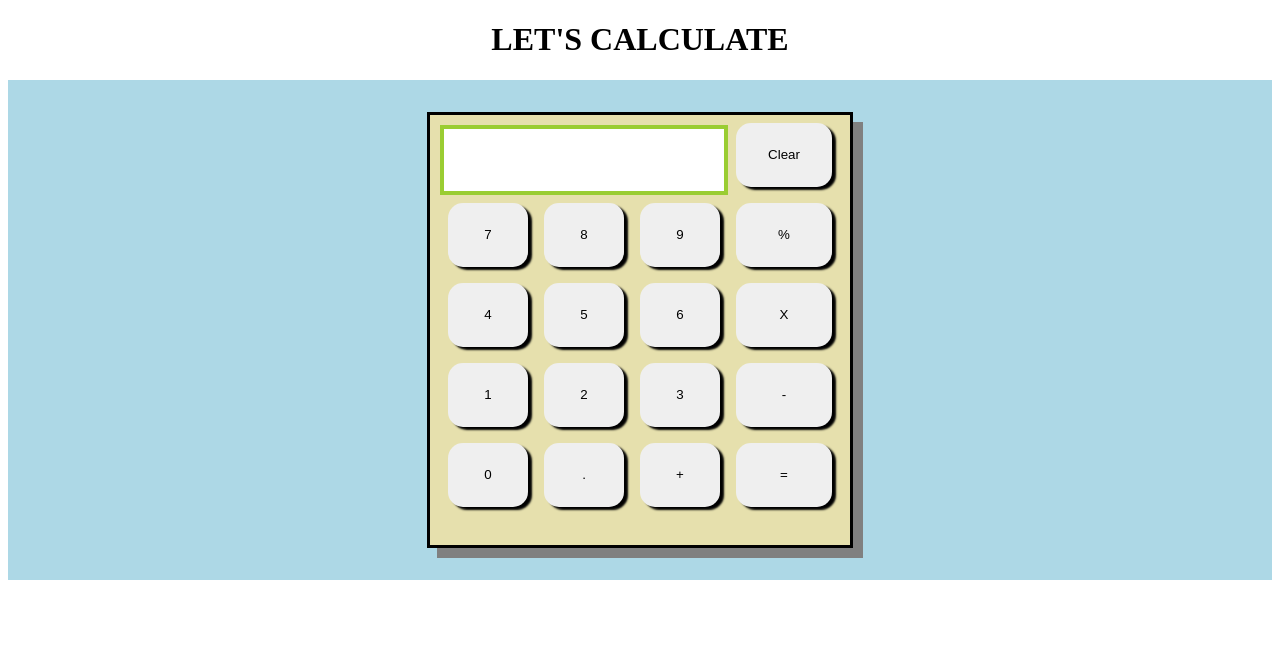
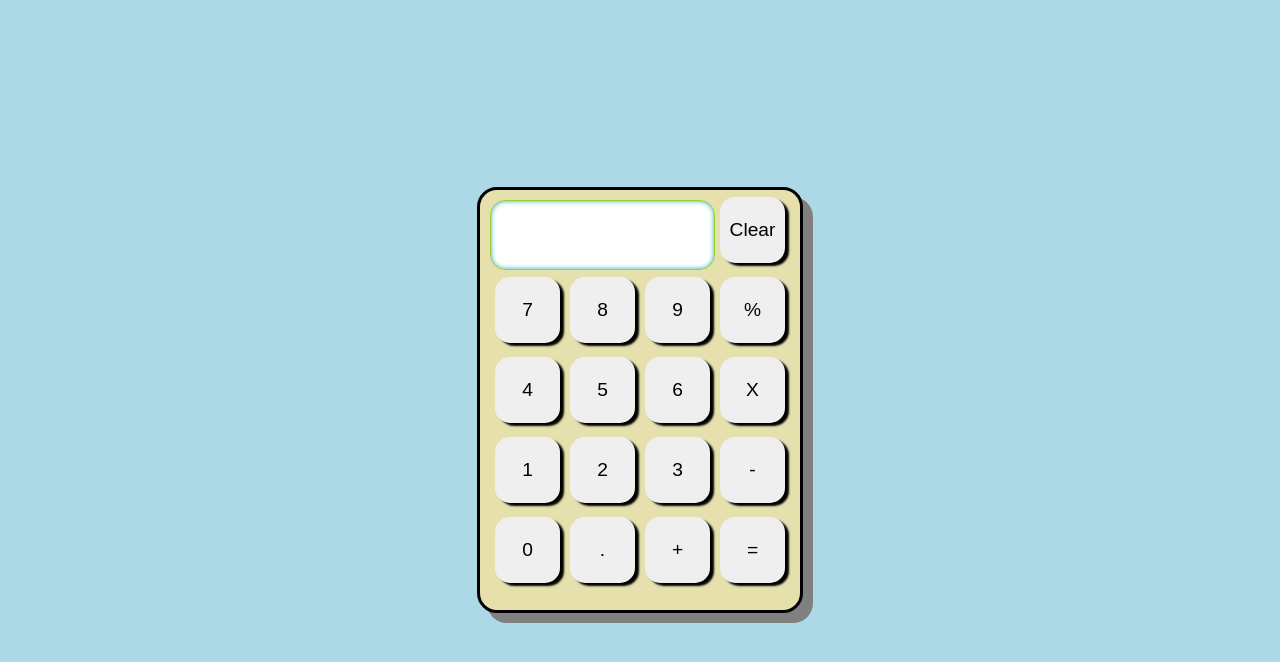
Before and after one commit to Anna-M-Thomas/calculator, a plain HTML site: page index.html in a window 1280 px wide. Both pictures are taken after a click on the button "Clear". Drawn offline with Linux system fonts and the light colour scheme.

Commit message:
Finished

```diff
--- a/calculator.js
+++ b/calculator.js
@@ -28,8 +28,13 @@ const keyboard = {
 	"period": ".",
 }
 
-calculator.addEventListener("click", function(e){
+calculator.addEventListener("click", calculate);
+
+function calculate(){
 		if(event.target.className == "number"&&!operation){
+			if (event.target.id == "period"&&number1.includes(".")){
+				return;
+			}
 		number1 += keyboard[event.target.id].toString();
 		display.textContent = number1;
 		}
@@ -39,34 +44,30 @@ calculator.addEventListener("click", function(e){
 		}
 
 		if(number1&&operation&&event.target.className == "number"){
+			if (event.target.id == "period"&&number2.includes(".")){
+				return;
+			}
 		number2 += keyboard[event.target.id].toString();
 		display.textContent = number1 + " " + operation + " " + number2;
 		}
 
-		if(event.target.id== "equal"&&number1&&number2&&operation){
+		if((event.target.id== "equal"||event.target.className == "operator")&&number1&&number2&&operation){
 			number1 = parseFloat(number1);
 			number2 = parseFloat(number2);
 			let answer = operate(operation, number1, number2);
 			display.textContent = answer.toFixed(2);
 			clear();
-			number1 = answer;
-		}
-
-		if(event.target.className == "operator"&&number1&&number2&&operation){
-			number1 = parseFloat(number1);
-			number2 = parseFloat(number2);
-			let answer = operate(operation, number1, number2);
-			display.textContent = answer.toFixed(2);
-			clear();
-			number1 = answer;
-			operation = keyboard[event.target.id];
+			number1 = answer.toString();
+				if(event.target.className == "operator"){
+					operation = keyboard[event.target.id];
+				}
 		}
 
 		if(event.target.id=="clear"){
 			clear();
 			display.textContent = "";
 		}
-});
+}
 
 function clear(){
 	number1 = "";
--- a/index.html
+++ b/index.html
@@ -9,8 +9,6 @@
 </head>
 
 <body>
-	<div id="top-bar"><h1>LET'S CALCULATE</h1></div>
-
 	<div id="container">
 		<div id="calculator">
 			<output id="display">0</output>
--- a/style.css
+++ b/style.css
@@ -1,10 +1,11 @@
-#top-bar {
-	text-align: center;
+
+body {
+	margin: 0;
 }
 
 #container {
 	display: flex;
-	height: 500px;
+	height: 100vh;
 	background-color: lightblue;
 	align-items: center;
 	justify-content: space-around;
@@ -12,24 +13,27 @@
 
 #calculator {
 	display: grid;
-	width: 400px;
+	width: 300px;
 	height: 400px;
 	background-color: #e6e0ad;
-	grid-template-columns: 24% 24% 24% auto;
+	grid-template-columns: 25% 25% 25% 25%;
 	grid-template-rows: 20% auto auto auto auto;
 	border: solid black 3px;
+	border-radius: 20px;
 	box-shadow: 10px 10px grey;
-	padding: 0px 10px 30px 10px;
+	padding: 0px 10px 20px 10px;
 }
 
 #display {
 	grid-column-start: 1;
 	grid-column-end: 4;
 	text-align: center;
-	padding-top: 5%;
+	padding-top: 7%;
 	margin-top: 10px;
 	background-color: white;
-	border: solid 4px yellowgreen;
+	border: solid 1px yellowgreen;
+	box-shadow: inset 0 0 5px #27aab0;
+	border-radius: 15px;
 	font-family: "Andale Mono";
 	font-size: 28px;
 	overflow: hidden;
@@ -38,7 +42,8 @@
 button {
 	outline:none;
 	border: none;
-	margin: 8px;
+	font-size: larger;
+	margin: 7px 5px;
 	border-radius: 15px;
 	box-shadow: 4px 3px 2px;
 }
@@ -47,3 +52,11 @@ button:hover {
 	cursor: pointer;
 	background-color: #d2e6d9;
 }
+
+button:active {
+  background-color: #d2e6d9;
+  box-shadow: 2px 2px #666;
+  transform: translateX(4px);
+  transform: translateY(4px);
+}
+}
```
